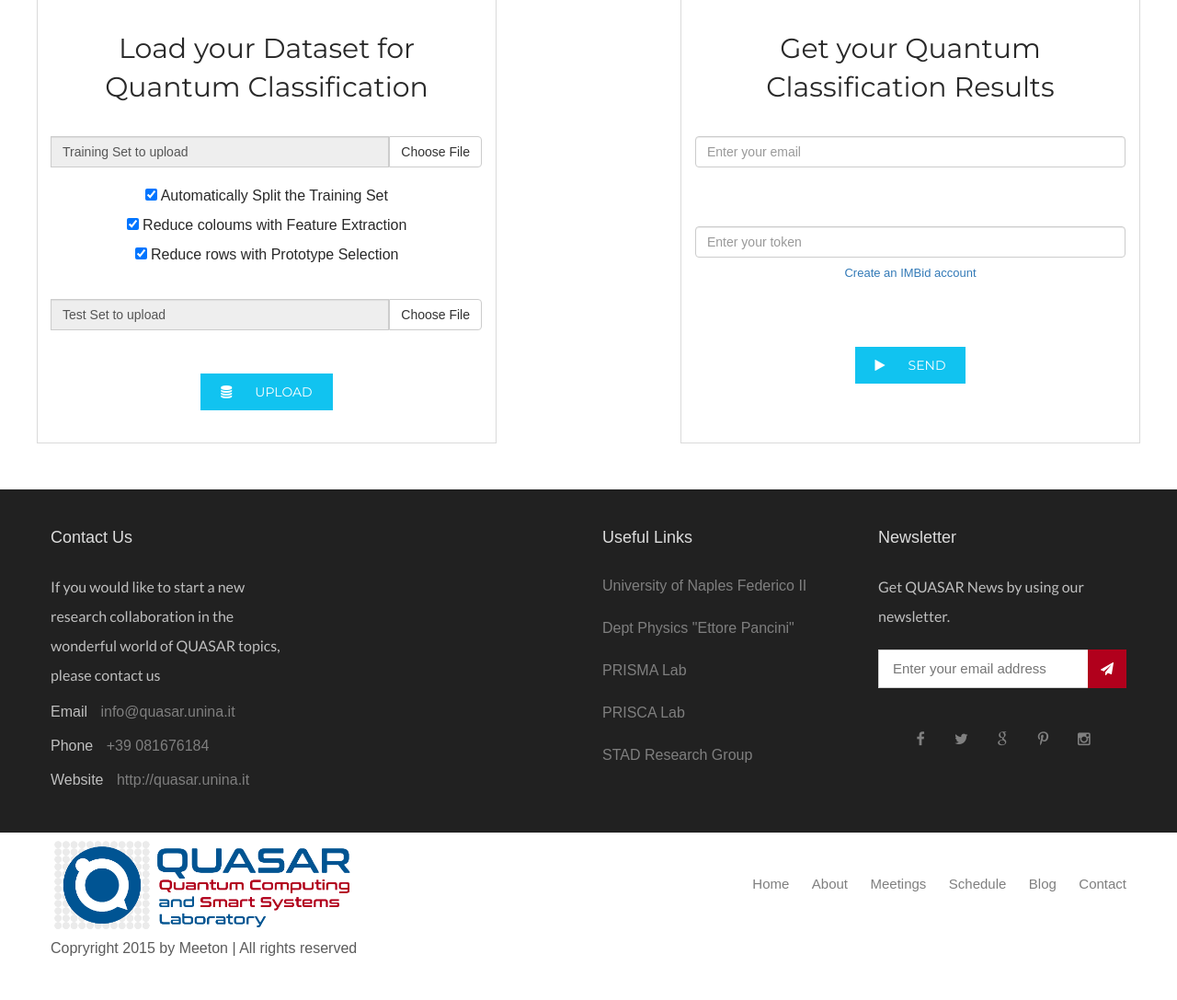
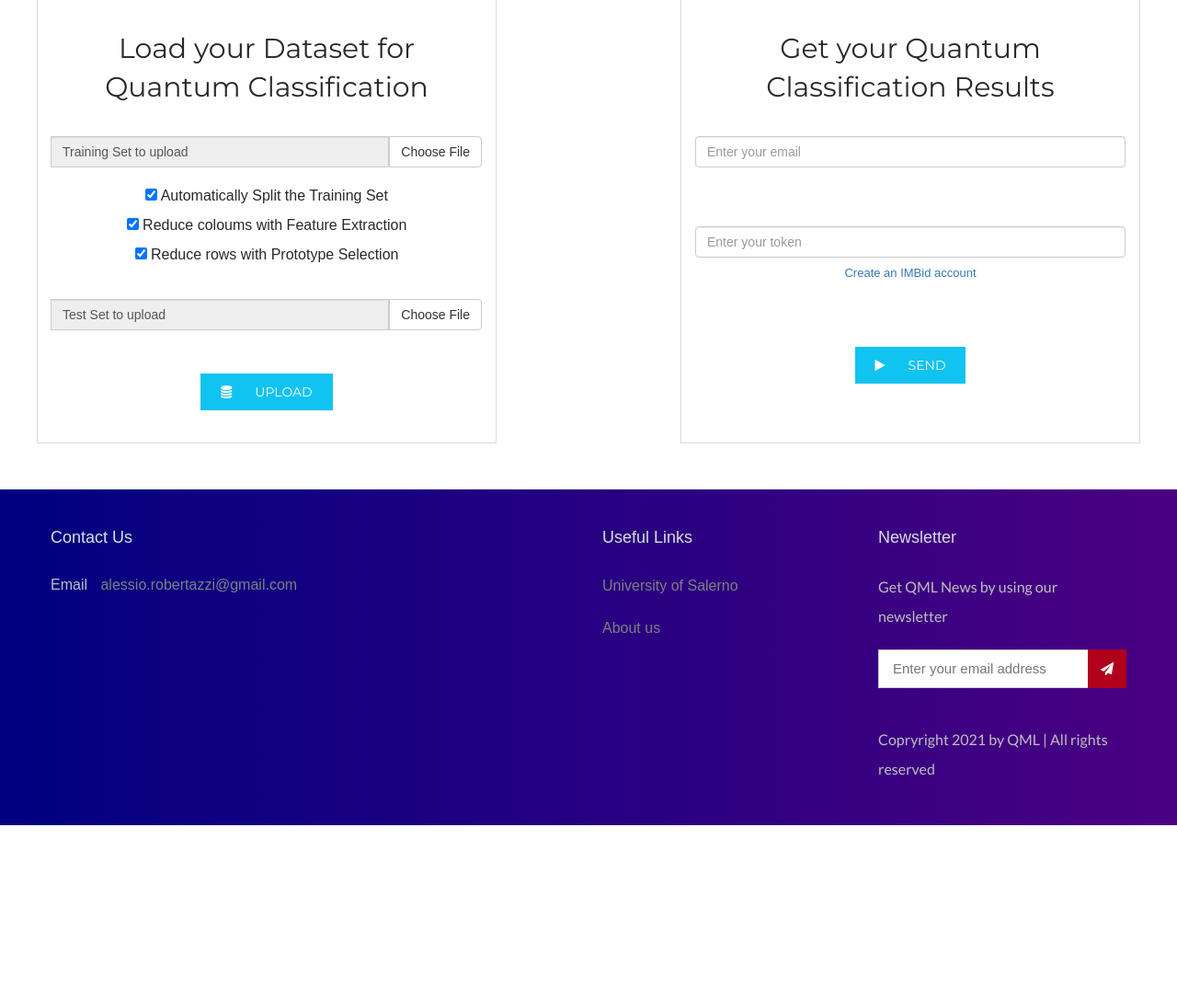
Before and after one commit to Robertales/QuantuMoonLight, a Flask app: page / in a window 1280 px wide. Shown: the part 841-1928 px from the top of the page at 92% size. After the commit the page ends 1738 px from the top, so only its background shows below. Run offline with Flask 2, Linux system fonts and the light colour scheme; parts of the project's set-up code (start-up, migrations or seed data) failed here and were passed over; some libraries are stand-ins or nearby versions; some web fonts are replaced.

Commit message:
Modificato footer index e relativo css(main-footer)

```diff
--- a/app/static/styles/css/style.css
+++ b/app/static/styles/css/style.css
@@ -1867,12 +1867,12 @@ ul,li{
 
 .main-footer{
 	position:relative;
-	background:#ffffff;
+	background:#000080;
 }
 
 .main-footer .footer-upper{
 	position:relative;
-	background:#212121;
+	background:linear-gradient(to right,#000080,#4B0082);
 	padding:40px 0px 10px;
 }
 
--- a/app/templates/index.html
+++ b/app/templates/index.html
@@ -16,6 +16,8 @@
     <!--[if lt IE 9]><script src="http://html5shim.googlecode.com/svn/trunk/html5.js"></script><![endif]-->
     <!--[if lt IE 9]>
     <script src="../../static/js/respond.js"></script><![endif]-->
+
+
 </head>
 
 <body>
@@ -23,7 +25,7 @@
     <div class="page-wrapper">
 
         <!-- Preloader -->
-        <div class="preloader"></div>
+
 
         <!-- Main Header -->
         <header class="main-header">
@@ -268,8 +270,6 @@ h1:before {
             </div>
         </section>
 
-
-
         <!--Main Footer-->
         <!--Main Footer-->
         <footer class="main-footer">
@@ -281,14 +281,16 @@ h1:before {
                         <div class="col-md-3 col-sm-6 col-xs-12 wow fadeInUp" data-wow-delay="0ms" data-wow-duration="1500ms">
                             <div class="footer-widget contact-widget">
                                 <h3>Contact Us</h3>
-                                <div class="text">If you would like to start a new research collaboration in the wonderful world of QUASAR topics, please contact us</div>
                                 <ul class="info">
-                                    <li><strong>Email</strong> <a href="mailto:info@quasar.unina.it">info@quasar.unina.it</a></li>
-                                    <li><strong>Phone</strong> <a href="#">+39 081676184</a></li>
-                                    <li><strong>Website</strong> <a href="http://quasar.unina.it">http://quasar.unina.it</a></li>
+                                    <li><strong>Email</strong> <a href="mailto:alessio.robertazzi@gmail.com">alessio.robertazzi@gmail.com</a></li>
+
                                 </ul>
                             </div>
                         </div>
+                        <!--Footer Bottom-->
+
+
+
 
                         <!--Footer Widget-->
                         <div class="col-md-3 col-sm-6 col-xs-12 wow fadeInUp" data-wow-delay="200ms" data-wow-duration="1500ms">
@@ -302,11 +304,8 @@ h1:before {
                             <div class="footer-widget support-widget">
                                 <h3>Useful Links</h3>
                                 <ul class="links">
-                                    <li><a href="#">University of Naples Federico II</a></li>
-                                    <li><a href="#">Dept Physics "Ettore Pancini"</a></li>
-                                    <li><a href="#">PRISMA Lab</a></li>
-                                    <li><a href="#">PRISCA Lab</a></li>
-                                    <li><a href="#">STAD Research Group</a></li>
+                                    <li><a href="#">University of Salerno</a></li>
+                                    <li><a href="#">About us</a></li>
                                 </ul>
                             </div>
                         </div>
@@ -315,7 +314,7 @@ h1:before {
                         <div class="col-md-3 col-sm-6 col-xs-12 wow fadeInUp" data-wow-delay="600ms" data-wow-duration="1500ms">
                             <div class="footer-widget newsletter-widget">
                                 <h3>Newsletter</h3>
-                                <div class="text">Get QUASAR News by using our newsletter.</div>
+                                <div class="text" style="-webkit-user-select: none; -moz-user-select: none; user-select:none;">Get QML News by using our newsletter</div>
 
                                 <div class="form">
                                     <form method="post" action="index.html">
@@ -326,13 +325,18 @@ h1:before {
                                     </form>
                                 </div>
 
+                                 <div class="text" style="-webkit-user-select: none; -moz-user-select: none; user-select:none;">
+                                    Copryright 2021 by QML | All rights reserved
+                                </div>
+
+                                <!--
                                 <div class="social-links wow fadeInRight" data-wow-delay="1000ms" data-wow-duration="1500ms">
                                     <a href="#"><span class="fa fa-facebook-f"></span></a>
                                     <a href="#"><span class="fa fa-twitter"></span></a>
                                     <a href="#"><span class="fa fa-google"></span></a>
                                     <a href="#"><span class="fa fa-pinterest-p"></span></a>
                                     <a href="#"><span class="fa fa-instagram"></span></a>
-                                </div>
+                                </div> -->
 
                             </div>
                         </div>
@@ -343,43 +347,8 @@ h1:before {
 
 
 
-            <!--Footer Lower-->
-            <div class="footer-lower">
-                <div class="auto-container">
-                    <div class="row clearfix">
+        </footer>
 
-                        <!--Footer Logo-->
-                        <div class="col-md-4 col-sm-4 col-xs-12 footer-logo wow bounceInLeft" data-wow-delay="200ms" data-wow-duration="1500ms">
-                            <a href="#"><img width="330" src="../../../static/images/logoQ3.png" alt=""></a>
-                        </div>
-
-                        <!--Footer Nav-->
-                        <div class="col-md-8 col-sm-8 col-xs-12 footer-nav wow bounceInRight" data-wow-delay="200ms" data-wow-duration="1500ms">
-                            <ul>
-                                <li><a href="#">Home</a></li>
-                                <li><a href="#">About</a></li>
-                                <li><a href="#">Meetings</a></li>
-                                <li><a href="#">Schedule</a></li>
-                                <li><a href="#">Blog</a></li>
-                                <li><a href="#">Contact</a></li>
-                            </ul>
-                        </div>
-
-                    </div>
-                </div>
-            </div>
-
-
-            <!--Footer Bottom-->
-            <div class="footer-bottom">
-                <div class="auto-container">
-                    <div class="row clearfix">
-                        <div class="col-md-12 col-sm-12 col-xs-12 footer-logo">Copryright 2015 by Meeton | All rights reserved</div>
-                    </div>
-                </div>
-            </div>
-
-        </footer>
 
     </div>
     <!--End pagewrapper-->
```
